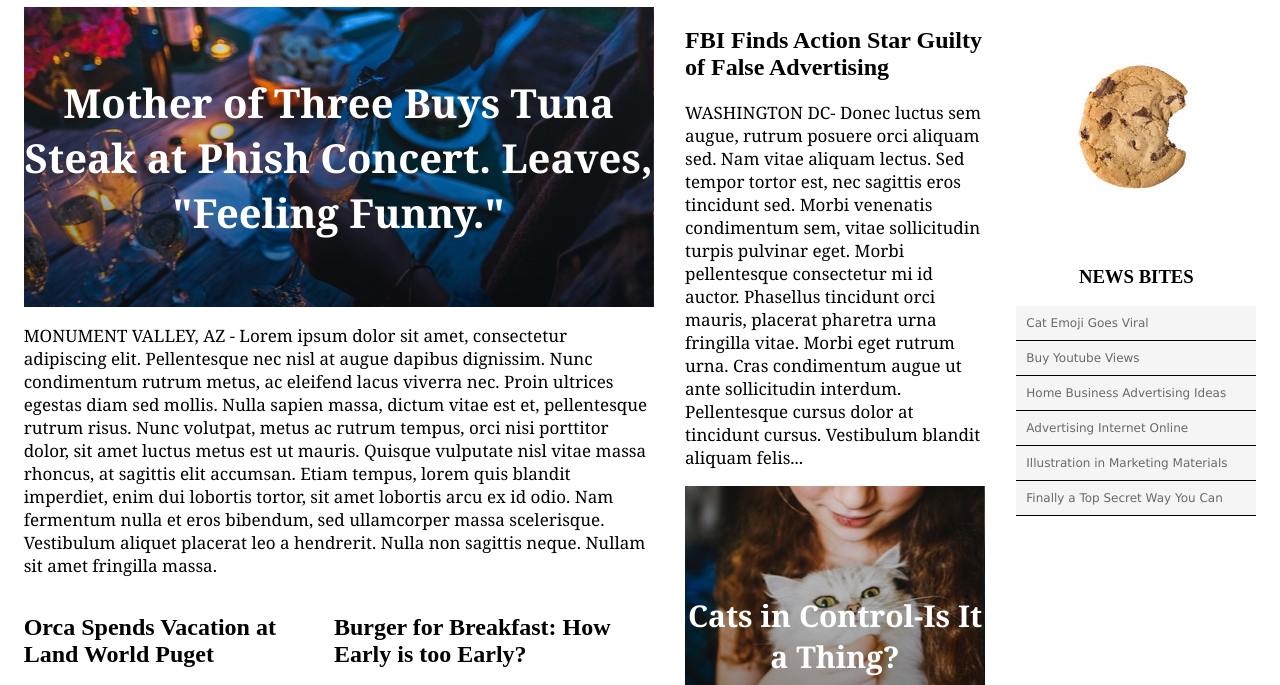
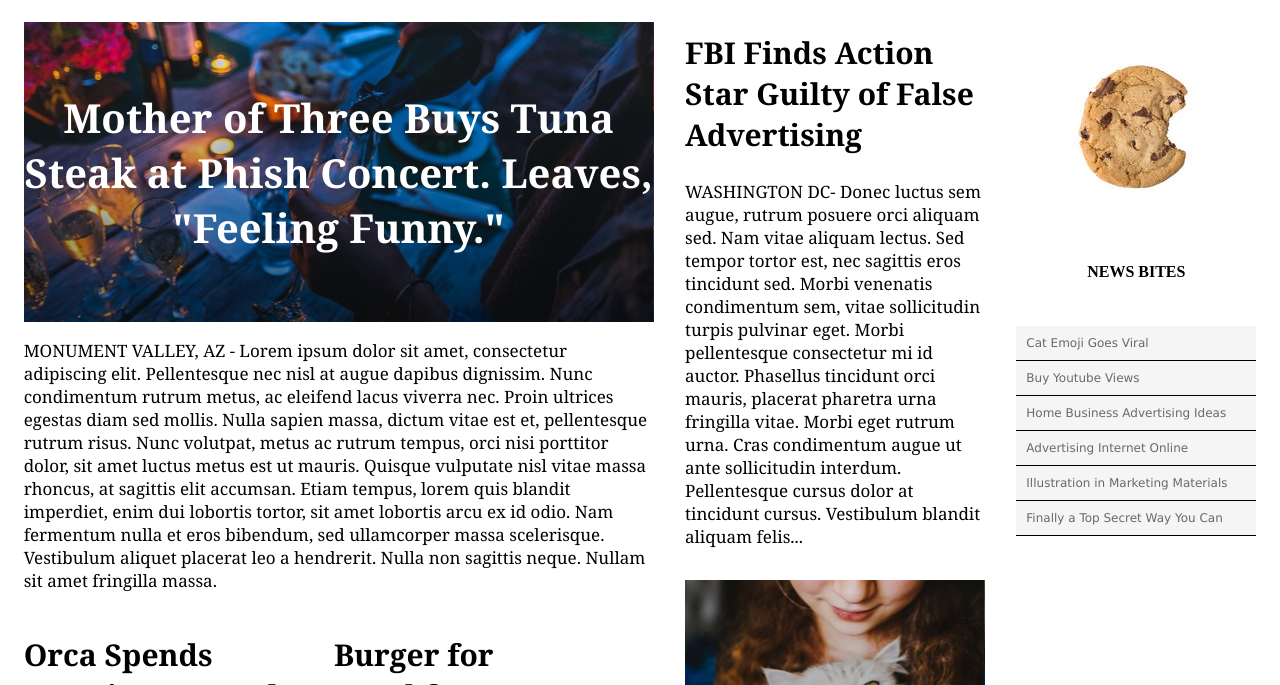
Before and after one commit to feishirleyg/My_Time, a plain HTML site: page index.html in a window 1280 px wide. Shown: the part 101-786 px from the top of the page. Drawn offline with Linux system fonts and the light colour scheme.

Commit message:
Finished

```diff
--- a/Resources/style.css
+++ b/Resources/style.css
@@ -28,11 +28,6 @@ a{
     color:black;
 }
 
-div{
-    display:block;
-}
-
-
 .logo{
     padding-left: 30px;
     display:flex;
@@ -49,14 +44,12 @@ div{
     display:flex;
     justify-content: space-around;
     padding-top:100px;
-    width:;
-    margin:;
+    margin:0 auto 75px auto;
 }
 
 .column{
       display:flex;
       flex-direction: column;
-      margin: ;
 }
 
 .left{
@@ -88,6 +81,7 @@ p.narrative{
     font-size: 30px;
     color: white;
     text-align:center;
+    margin-top:15px;
 }
 
 .main{
@@ -109,15 +103,20 @@ p.narrative{
 
 .stories{
     display:flex;
-    justify-content: space-around;
+    justify-content: space-between;
+}
+
 }
 .news-bites{
-    font-size: 16px;
-    font-weight: bold;
     display:flex;
     flex-direction:column;
-    text-align: center;
+}
 
+h3{
+  text-align: center;
+  margin-bottom:45px;
+  font-size: 16px;
+  font-weight: bold;
 }
 
 .news-bites span{
@@ -129,9 +128,13 @@ p.narrative{
     padding: 10px;
     font-weight:normal;
     text-align:left;
+    display:block;
 }
 
-h3{
+h2{
+  font-family: Georgia;
+	font-size: 30px;
+	font-weight: bold;
 
 }
 /*footer*/
```
